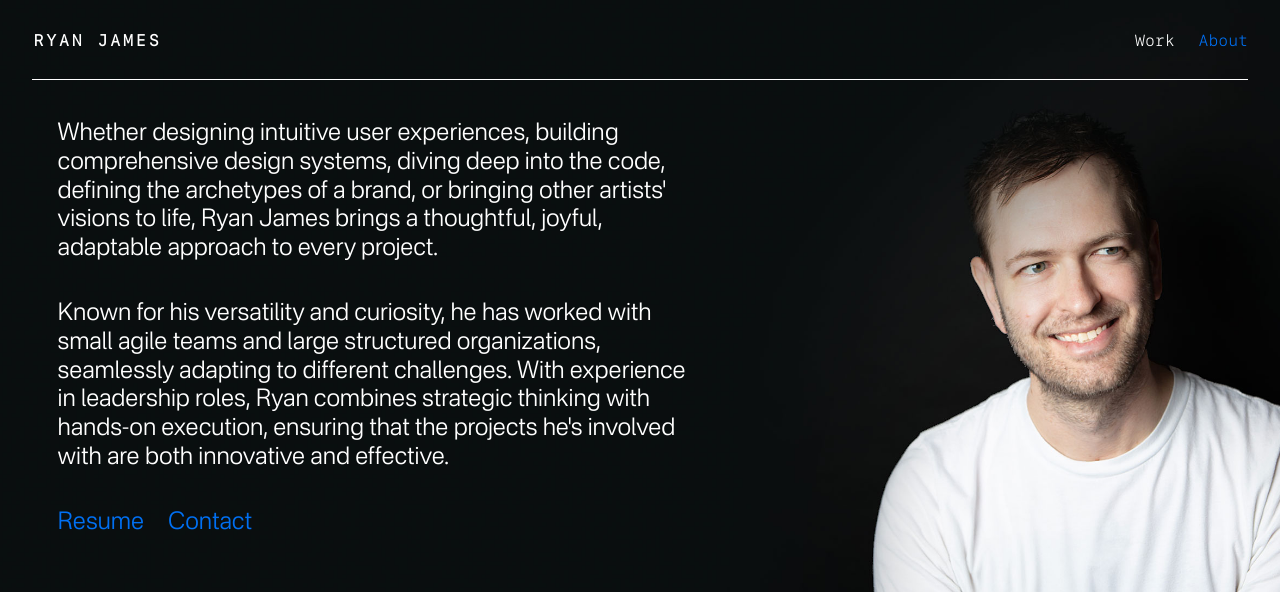
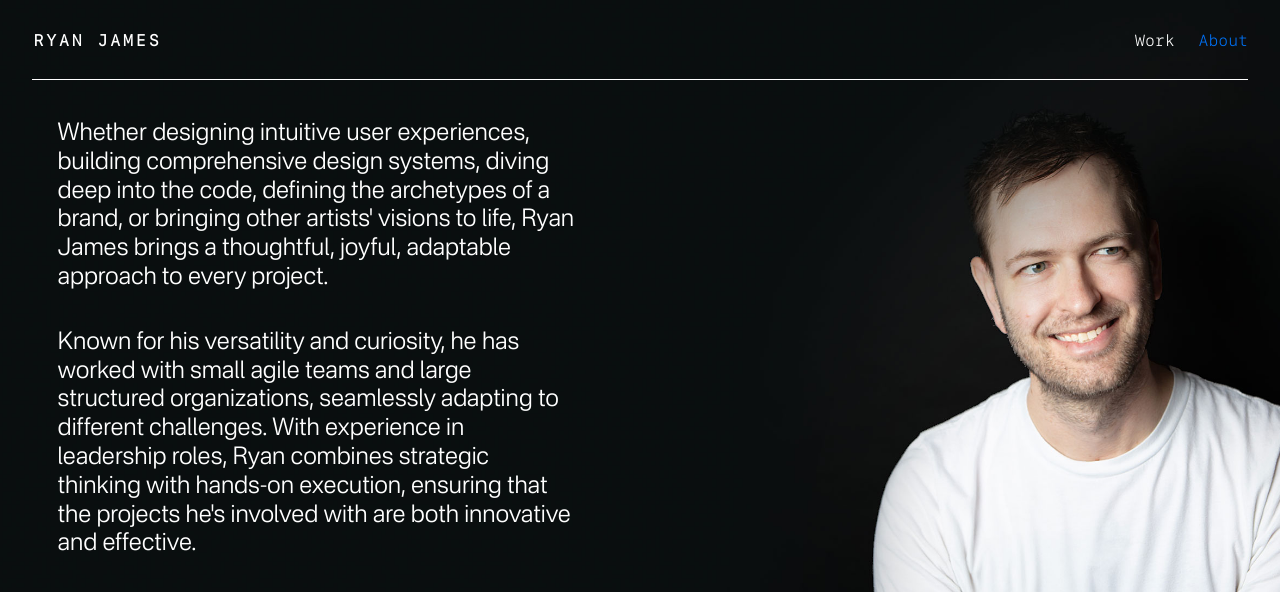
Before and after one commit to ryanjames/ryanjames, an Astro site: page /about in a window 1280 px wide. Shown: the top 592 px of the page. Built offline with nearby package versions, Linux system fonts and the light colour scheme; Astro itself is replaced by a stand-in of ours.

```diff
--- a/src/pages/About.tsx
+++ b/src/pages/About.tsx
@@ -118,7 +118,7 @@ const SContentInner = styled.div`
     font-size: 1.3em;
   }
   @media (min-width: ${styles.breakpoints.medium}px) {
-    width: 55%;
+    width: 45%;
     font-size: 1.3em;
   }
   @media (min-width: ${styles.breakpoints.large}px) {
@@ -126,7 +126,7 @@ const SContentInner = styled.div`
   }
   @media (min-width: ${styles.breakpoints.xLarge}px) {
     font-size: 1.75em;
-    width: 55%;
+    width: 45%;
   }
   p {
     font-weight: 300;
```
